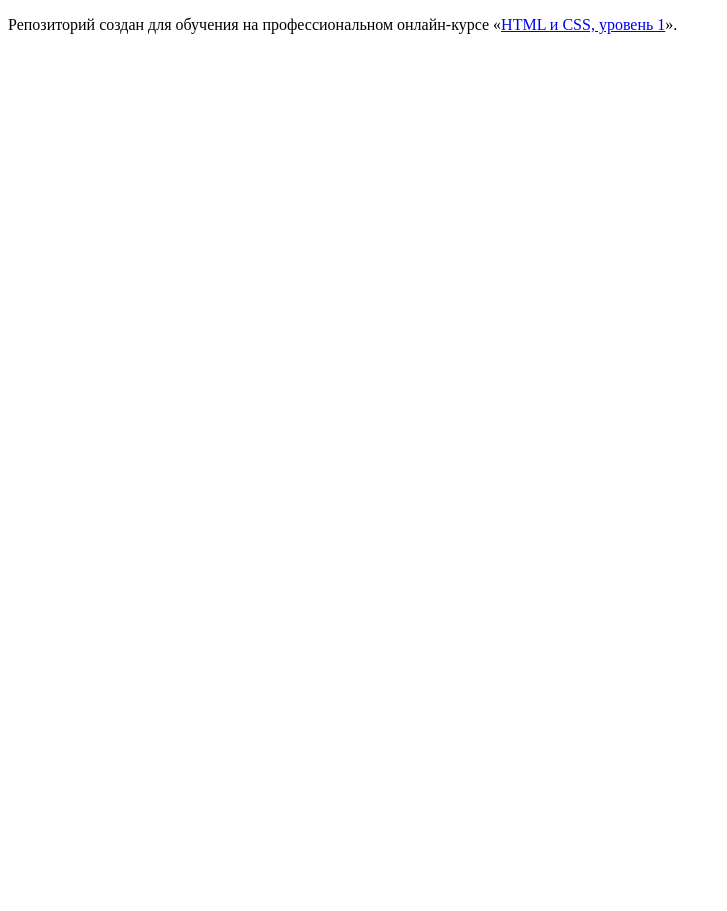
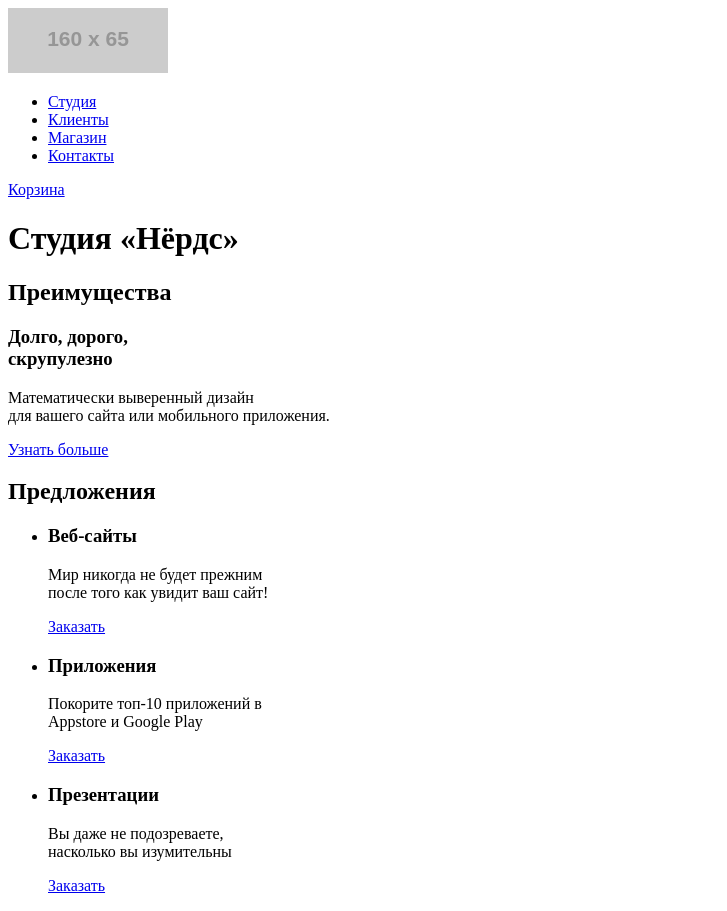
Before and after one commit to MrWonderful7527/1164159-nerds-29, a plain HTML site: page index.html in a window 1280 px wide. Shown: the whole page, without its empty margins (0-727 px from the left). Before the commit the page ends 800 px from the top, so only its background shows below. Drawn offline with Linux system fonts and the light colour scheme; placeholder pictures from the web are drawn by us.

Commit message:
Update index.html

```diff
--- a/index.html
+++ b/index.html
@@ -5,8 +5,51 @@
     <title>HTML Academy: Нёрдс</title>
   </head>
   <body>
+    <header>
+      <nav>
+        <a>
+        <img src="https://via.placeholder.com/160x65" alt=Логотип студии «Нёрдс»>
+        </a>
+        <ul>
+          <li><a href="blank.html">Студия</a></li>
+          <li><a href="blank.html">Клиенты</a></li>
+          <li><a href="catalog.html">Магазин</a></li>
+          <li><a href="blank.html">Контакты</a></li>
+        </ul>
+        <a href="blank.html">Корзина</a>
+      </nav>
+    </header>
+    <main>
 
-    <p>Репозиторий создан для обучения на профессиональном онлайн‑курсе «<a href="https://htmlacademy.ru/intensive/htmlcss">HTML и CSS, уровень 1</a>».</p>
+      <h1>Студия «Нёрдс»</h1>
 
+      <section>
+        <h2>Преимущества</h2>
+          <h3>Долго, дорого, <br>скрупулезно</h3>
+          <p>Математически выверенный дизайн <br>для вашего сайта или мобильного приложения.</p>
+          <a href="blank.html">Узнать больше</a>
+      </section>
+      <section>
+        <h2>Предложения</h2>
+        <ul>
+          <li>
+            <h3>Веб-сайты</h3>
+            <p>Мир никогда не будет прежним <br>после того как увидит ваш сайт!</p>
+            <a href="blank.html">Заказать</a>
+          </li>
+          <li>
+            <h3>Приложения</h3>
+            <p>Покорите топ-10 приложений в <br>Appstore и Google Play</p>
+            <a href="blank.html">Заказать</a>
+          </li>
+          <li>
+            <h3>Презентации</h3>
+            <p>Вы даже не подозреваете, <br>насколько вы изумительны </p>
+            <a href="blank.html">Заказать</a>
+          </li>
+        </ul>
+      </section>
+
+    </main>
   </body>
 </html>
```
